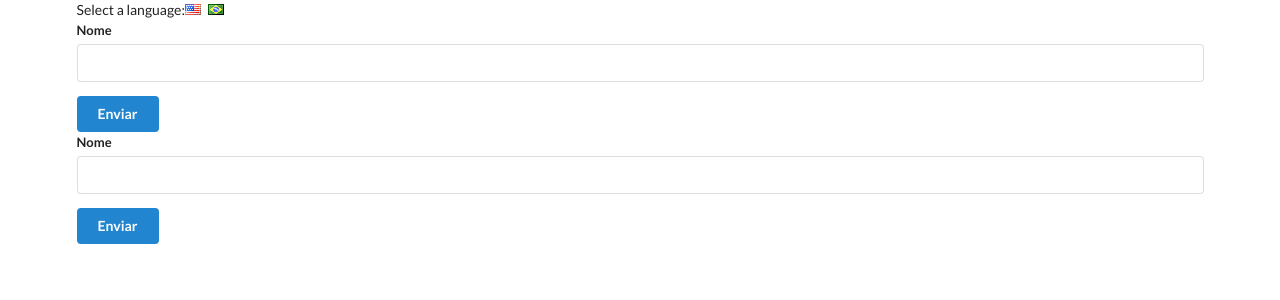
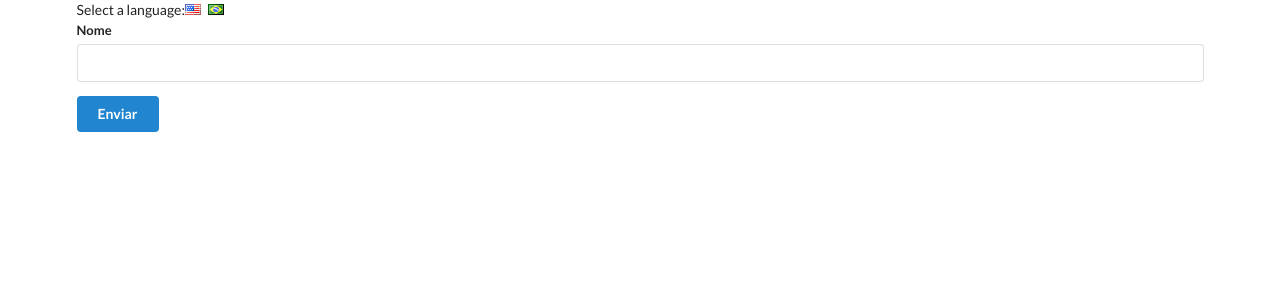
Before and after one commit to brunv/React-Redux-Complete, a React (Create React App) app in the folder 14-react-context-system/: page / in a window 1280 px wide. Shown: the top 300 px of the page. Built offline with nearby package versions, Linux system fonts and the light colour scheme.

Commit message:
example using Context Consumer

```diff
--- a/14-react-context-system/src/components/App.js
+++ b/14-react-context-system/src/components/App.js
@@ -20,10 +20,6 @@ class App extends React.Component {
                 <LanguageContext.Provider value={this.state.language}>
                     <UserCreate />
                 </LanguageContext.Provider>
-
-                <LanguageContext.Provider value="english">
-                    <UserCreate />
-                </LanguageContext.Provider>
             </div>
         );
     }
--- a/14-react-context-system/src/components/Button.js
+++ b/14-react-context-system/src/components/Button.js
@@ -3,21 +3,42 @@ import LanguageContext from '../contexts/LanguageContext';
 
 class Button extends React.Component {
 
-    static contextType = LanguageContext;
+    // When we're using a Consumer we don't have to specify a context type
+    // static contextType = LanguageContext;
 
     /**
      * When we make use of the 'static' keyword we are adding
      * a property directly to the class itself.
      */
 
+    renderSubmit(value) {
+        return value === 'en-us' ? 'Submit' : 'Enviar';
+    }
+
     render() {
+        // Using 'this.context':
         // console.log(this.context);
-        const text = this.context === 'en-us' ? 'Submit' : 'Enviar';
+        // const text = this.context === 'en-us' ? 'Submit' : 'Enviar';
+        // return (
+        //     <button className="ui button primary">
+        //         {text}
+        //     </button>
+        // );
+
+        // Using Consumer:
         return (
             <button className="ui button primary">
-                {text}
+                <LanguageContext.Consumer>
+                    {(value) => this.renderSubmit(value)}
+                </LanguageContext.Consumer>
             </button>
         );
+
+        /**
+         * We are providing a function as a child (not an argument) to
+         * a React Component.
+         * The 'value' is the current value that is inside of the pipe.
+         */
     }
 }
 
```
